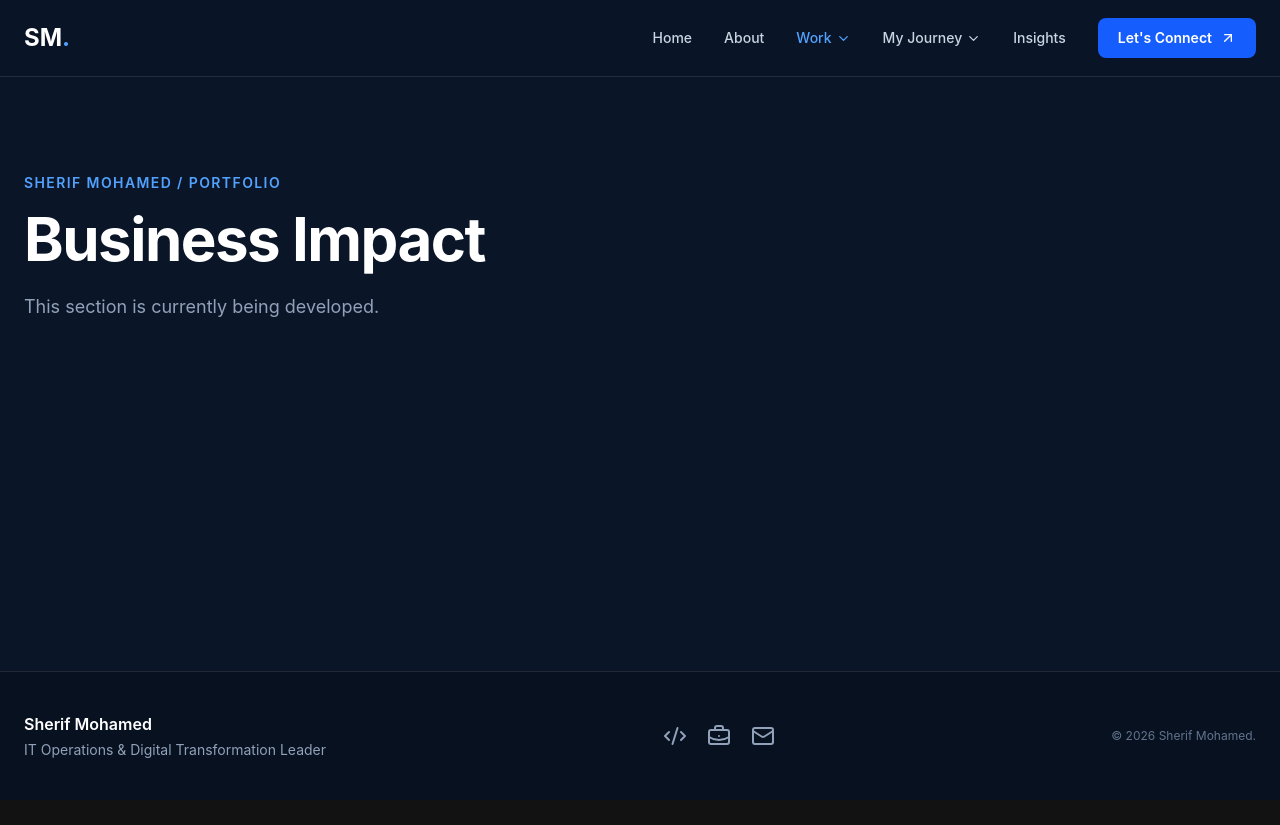
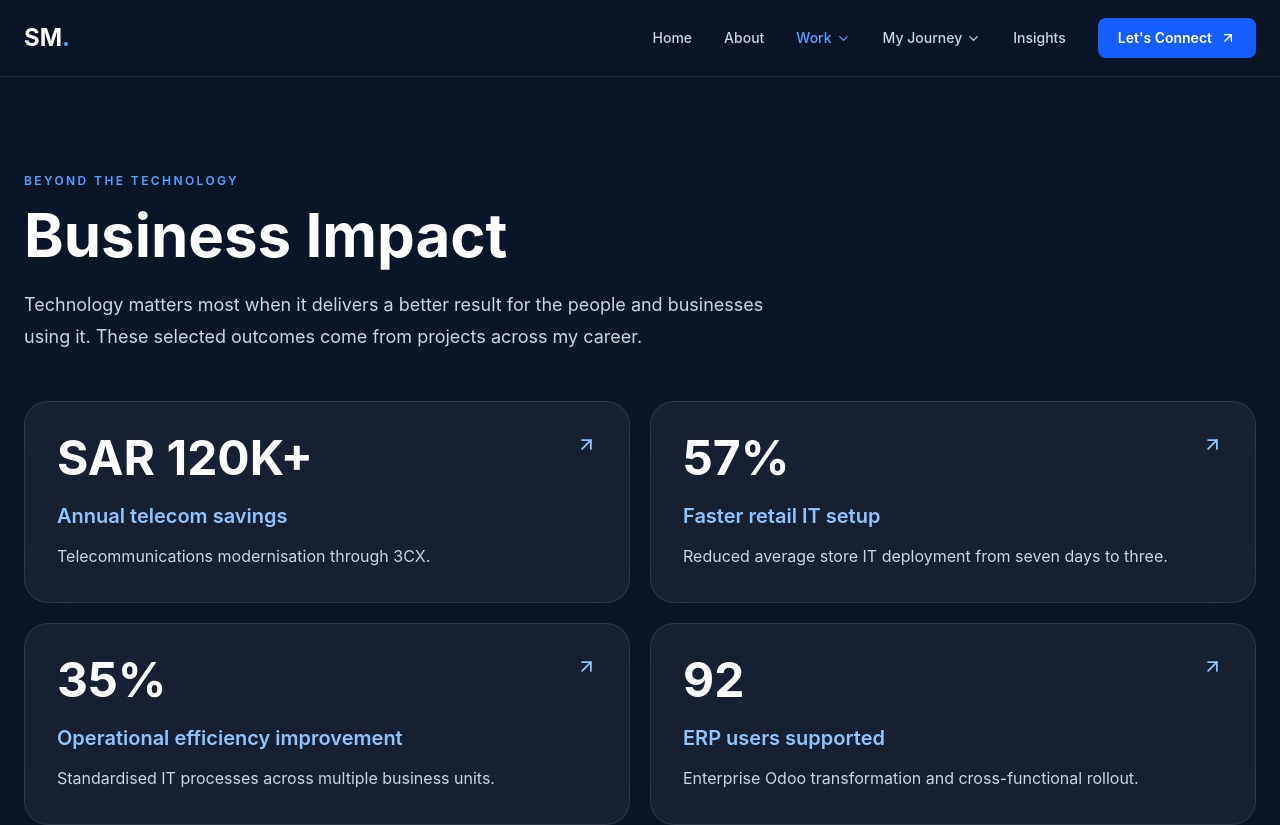
Before and after one commit to sherifhassan21/Portfolio, a React (Vite) app in the folder react-app/: page /business-impact in a window 1280 px wide. Shown: the top 825 px of the page. Before the commit the page ends 800 px from the top, so only its background shows below. Built offline with nearby package versions, Linux system fonts and the light colour scheme.

Commit message:
Finish BusinessImpact page with verified portfolio content

```diff
--- a/react-app/src/pages/BusinessImpact.tsx
+++ b/react-app/src/pages/BusinessImpact.tsx
@@ -1,15 +1,18 @@
-export default function BusinessImpact() {
-  return (
-    <section className="mx-auto max-w-7xl px-6 py-24">
-      <p className="mb-4 text-sm font-semibold uppercase tracking-widest text-blue-400">
-        Sherif Mohamed / Portfolio
-      </p>
-      <h1 className="text-4xl font-bold tracking-tight md:text-6xl">
-        Business Impact
-      </h1>
-      <p className="mt-6 max-w-2xl text-lg text-slate-400">
-        This section is currently being developed.
-      </p>
-    </section>
-  )
+import { Link } from 'react-router'
+import { ArrowUpRight, TrendingUp, Building2, Clock3, Users } from 'lucide-react'
+const outcomes=[
+{value:'SAR 120K+',label:'Annual telecom savings',detail:'Telecommunications modernisation through 3CX.',href:'/projects/3cx-telecommunications-cost-optimization'},
+{value:'57%',label:'Faster retail IT setup',detail:'Reduced average store IT deployment from seven days to three.',href:'/projects/store-openings'},
+{value:'35%',label:'Operational efficiency improvement',detail:'Standardised IT processes across multiple business units.',href:'/projects/it-process-standardization-across-business-units'},
+{value:'92',label:'ERP users supported',detail:'Enterprise Odoo transformation and cross-functional rollout.',href:'/projects/enterprise-odoo-erp-transformation'},
+]
+export default function BusinessImpact(){
+return <main className="mx-auto max-w-7xl px-6 py-16 md:py-24">
+<p className="text-xs font-semibold uppercase tracking-[.2em] text-blue-400">Beyond the technology</p>
+<h1 className="mt-4 text-4xl font-bold text-white md:text-6xl">Business Impact</h1>
+<p className="mt-6 max-w-3xl text-lg leading-8 text-slate-300">Technology matters most when it delivers a better result for the people and businesses using it. These selected outcomes come from projects across my career.</p>
+<div className="mt-12 grid gap-5 sm:grid-cols-2">{outcomes.map(x=><Link to={x.href} key={x.label} className="group rounded-3xl border border-white/10 bg-white/[.05] p-8 backdrop-blur-xl transition hover:-translate-y-1 hover:border-blue-400/50"><div className="flex items-start justify-between gap-4"><p className="text-4xl font-bold text-white md:text-5xl">{x.value}</p><ArrowUpRight className="text-blue-300 transition group-hover:translate-x-1 group-hover:-translate-y-1" size={21}/></div><h2 className="mt-5 text-xl font-semibold text-blue-300">{x.label}</h2><p className="mt-3 leading-7 text-slate-300">{x.detail}</p></Link>)}</div>
+<section className="mt-16"><h2 className="text-2xl font-bold text-white">Where I focus</h2><div className="mt-7 grid gap-5 md:grid-cols-3">{[{icon:TrendingUp,title:'Efficiency',detail:'Simplifying workflows and reducing avoidable manual tasks.'},{icon:Building2,title:'Reliability',detail:'Improving the availability, governance and resilience of business-critical systems.'},{icon:Users,title:'People and adoption',detail:'Ensuring teams understand, own and successfully use technology changes.'}].map(x=><article className="rounded-2xl border border-white/10 p-6" key={x.title}><x.icon className="text-blue-300" size={28}/><h3 className="mt-4 text-lg font-semibold text-white">{x.title}</h3><p className="mt-3 leading-7 text-slate-300">{x.detail}</p></article>)}</div></section>
+<div className="mt-12 flex flex-wrap gap-4"><Link className="inline-flex items-center gap-2 rounded-xl bg-blue-600 px-6 py-3 font-semibold text-white hover:bg-blue-500" to="/projects">Explore all projects <ArrowUpRight size={17}/></Link><Link className="inline-flex items-center gap-2 rounded-xl border border-white/20 px-6 py-3 font-semibold text-white hover:bg-white/10" to="/case-studies"><Clock3 size={17}/> View case studies</Link></div>
+</main>
 }
```
